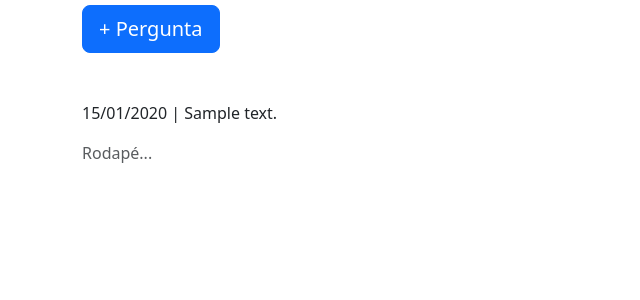
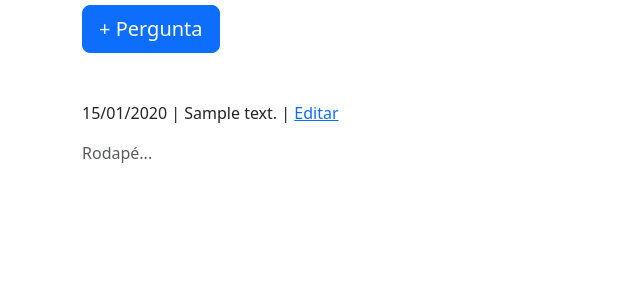
Before and after one commit to Emersoninho/site-doc-django, a Django app: page /ola/ in a window 1280 px wide. Shown: the part 148-448 px from the top of the page, without its empty margins (0-640 px from the left). Run offline with Django 5.2, Linux system fonts and the light colour scheme; a user stored in the database is signed in; tables that the repository leaves empty hold one stand-in row (values such as "Sample post").

Commit message:
template
template quest atual

```diff
--- a/templates/polls/questions.html
+++ b/templates/polls/questions.html
@@ -11,7 +11,9 @@
     </a>
     {% for question in all_questions %}
         <article>
-            <p>{{ question.pub_date|date:'d/m/Y' }} | {{ question.question_text }}</p>
+            <p>{{ question.pub_date|date:'d/m/Y' }} | {{ question.question_text }}
+               | <a href="{% url "question_update" question_id=question.id%}" class="link-secundary">Editar</a>
+            </p>
         </article>
     {% endfor %}
 {% endblock content %}
```
